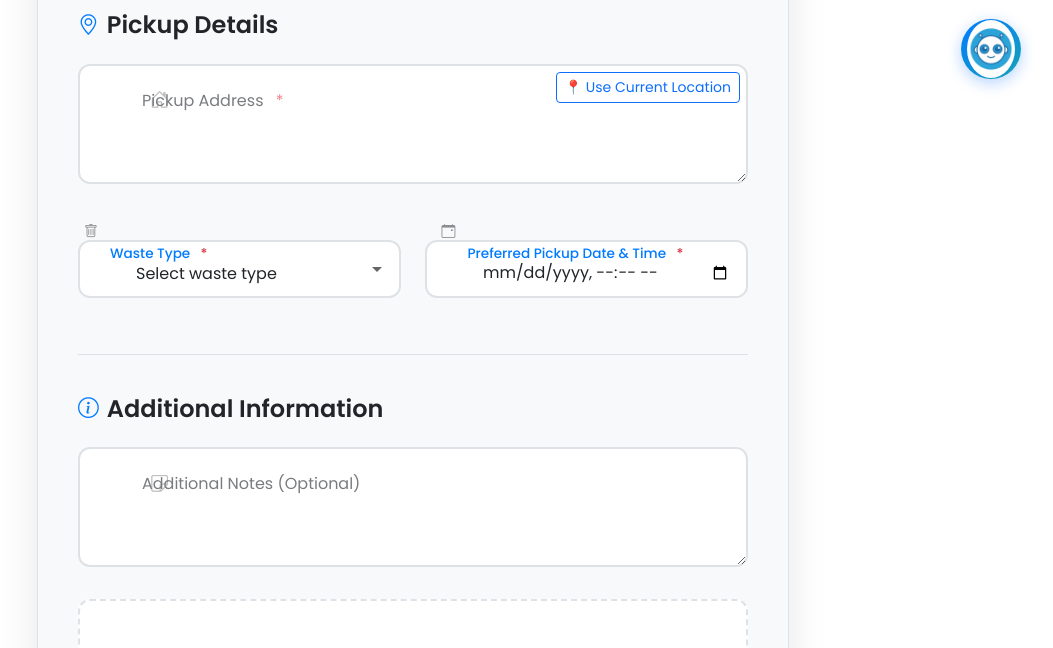
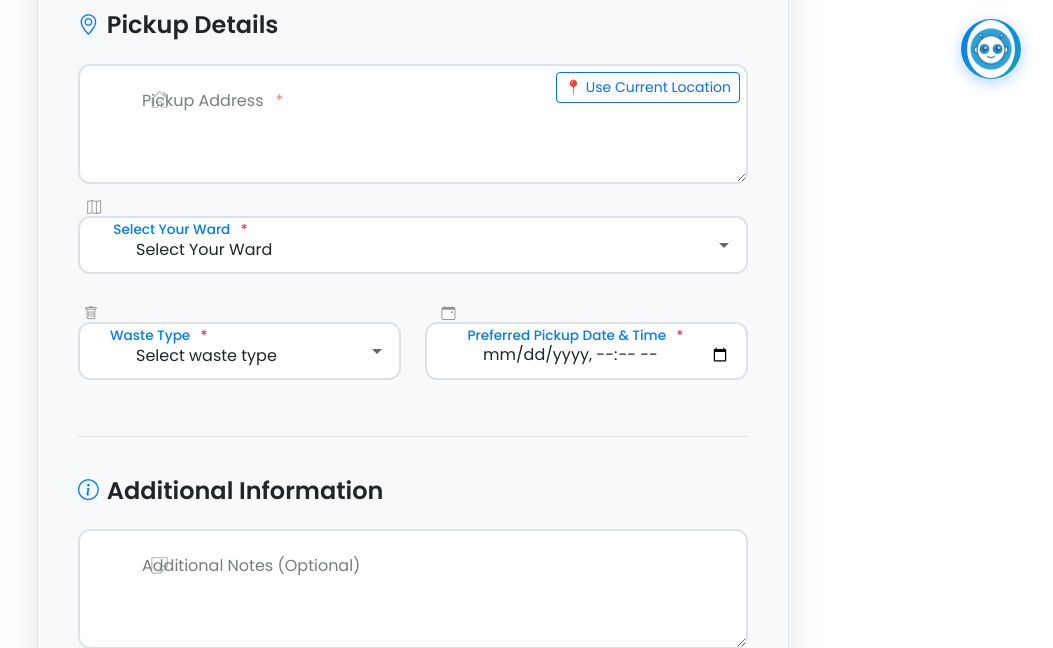
Before and after one commit to ram8902/waste-collection-website, a PHP site: page /garbage_project/book_pickup.php in a window 1280 px wide. Shown: the part 689-1337 px from the top of the page, without its empty margins (227-1280 px from the left). Run offline with PHP 8.4, Linux system fonts and the light colour scheme; the visitor is signed in with stand-in values (Sample User, id 1).

Commit message:
Add ward selection to book pickup

```diff
--- a/book_pickup.php
+++ b/book_pickup.php
@@ -135,6 +135,23 @@ if (isset($_SESSION['error'])) {
                                     <button type="button" onclick="getPickupLocation()" class="btn btn-sm btn-outline-primary position-absolute top-0 end-0 m-2" style="z-index: 5;">
                                         📍 Use Current Location
                                     </button>
+                                </div>
+
+
+                                <div class="form-floating-modern mt-4">
+                                    <select class="form-control-modern" id="ward" name="ward" required>
+                                        <option value="">Select Your Ward</option>
+                                        <option value="East Ward - east" <?php echo (($_POST['ward'] ?? '') === 'East Ward - east') ? 'selected' : ''; ?>>East Ward - east</option>
+                                        <option value="North Ward - north" <?php echo (($_POST['ward'] ?? '') === 'North Ward - north') ? 'selected' : ''; ?>>North Ward - north</option>
+                                        <option value="South Ward - south" <?php echo (($_POST['ward'] ?? '') === 'South Ward - south') ? 'selected' : ''; ?>>South Ward - south</option>
+                                        <option value="Ward 1 - North Zone" <?php echo (($_POST['ward'] ?? '') === 'Ward 1 - North Zone') ? 'selected' : ''; ?>>Ward 1 - North Zone</option>
+                                        <option value="Ward 2 - North Zone" <?php echo (($_POST['ward'] ?? '') === 'Ward 2 - North Zone') ? 'selected' : ''; ?>>Ward 2 - North Zone</option>
+                                        <option value="Ward 3 - South Zone" <?php echo (($_POST['ward'] ?? '') === 'Ward 3 - South Zone') ? 'selected' : ''; ?>>Ward 3 - South Zone</option>
+                                    </select>
+                                    <label for="ward">
+                                        <i class="bi bi-map"></i>
+                                        <span>Select Your Ward <span class="text-danger">*</span></span>
+                                    </label>
                                 </div>
 
                                 <div class="row g-4 mt-4">
```
Also changed, not shown: process_pickup.php (+4 -3 lines).
